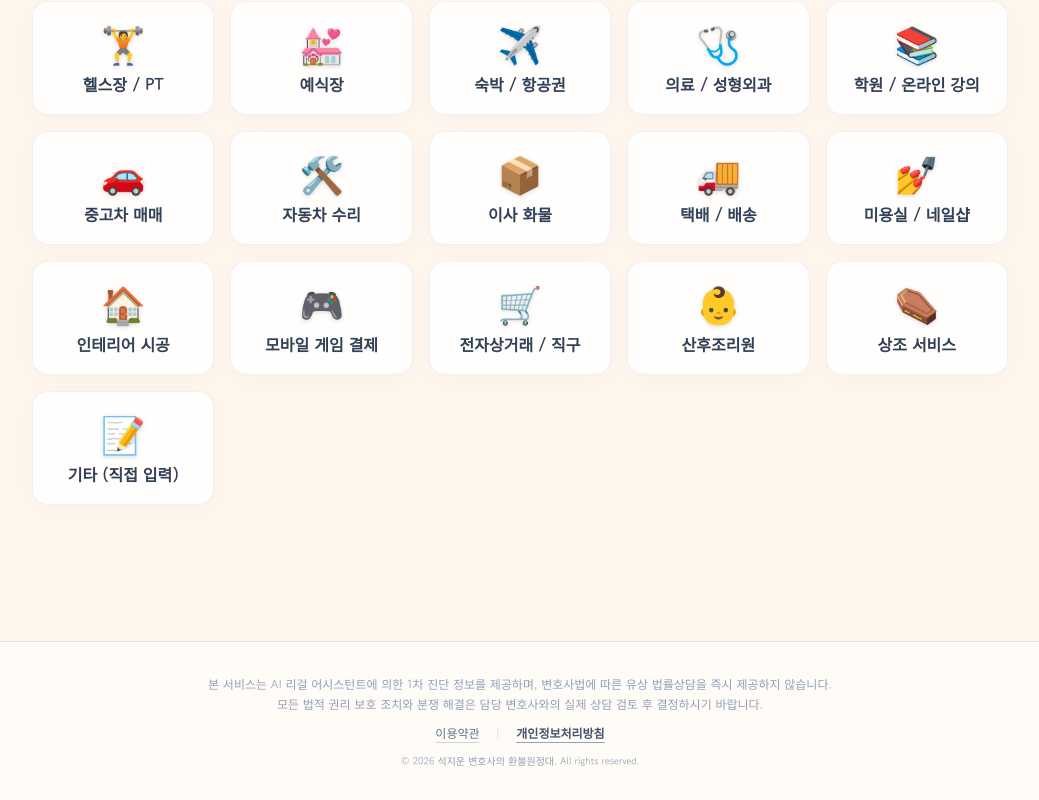
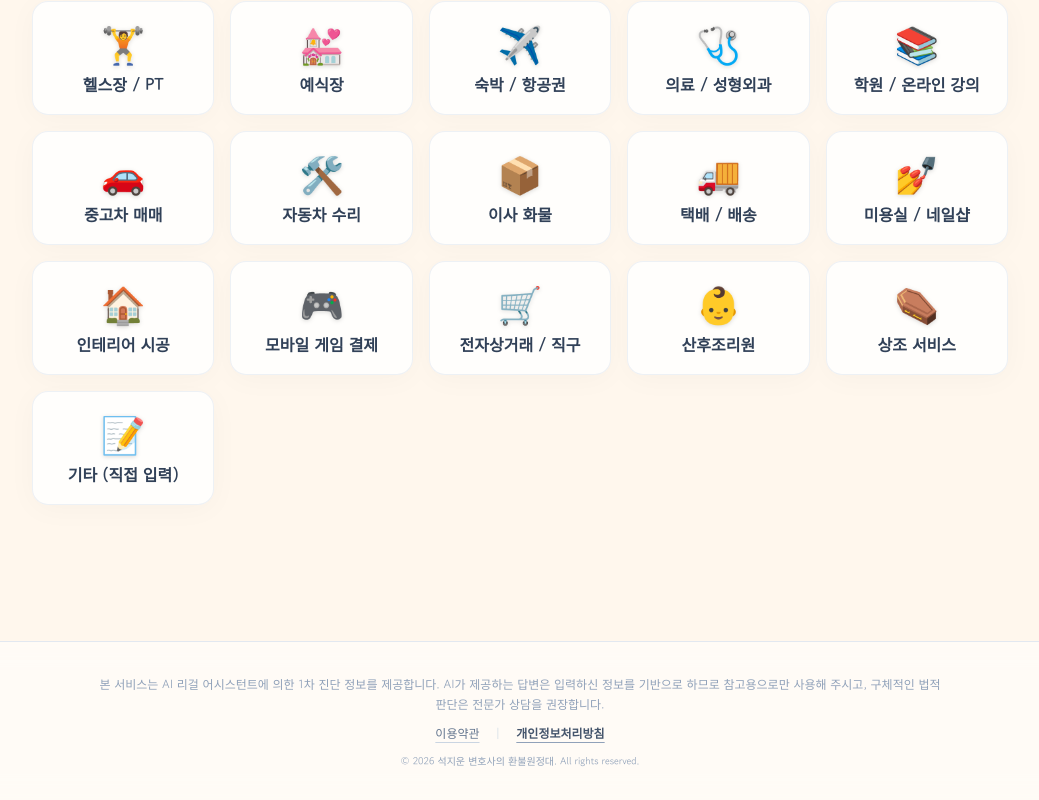
Before and after one commit to gmbro/refund, a Next.js app: page / in a window 1280 px wide. Shown: the part 326-1126 px from the top of the page, without its empty margins (120-1159 px from the left). Built offline with nearby package versions, Linux system fonts and the light colour scheme.

Commit message:
Update footer legal text based on user request

```diff
--- a/src/app/page.tsx
+++ b/src/app/page.tsx
@@ -1022,8 +1022,7 @@ export default function FunnelPage() {
       <footer className="w-full border-t border-slate-200 bg-white/50 backdrop-blur-md py-8 relative z-10">
          <div className="max-w-4xl mx-auto px-6 text-center">
             <p className="text-xs text-slate-400 leading-relaxed mb-3">
-              본 서비스는 AI 리걸 어시스턴트에 의한 1차 진단 정보를 제공하며, 변호사법에 따른 유상 법률상담을 즉시 제공하지 않습니다.
-              <br/>모든 법적 권리 보호 조치와 분쟁 해결은 담당 변호사와의 실제 상담 검토 후 결정하시기 바랍니다.
+              본 서비스는 AI 리걸 어시스턴트에 의한 1차 진단 정보를 제공합니다. AI가 제공하는 답변은 입력하신 정보를 기반으로 하므로 참고용으로만 사용해 주시고, 구체적인 법적 판단은 전문가 상담을 권장합니다.
             </p>
             <div className="flex justify-center gap-4 mb-3">
               <button onClick={() => setShowTerms(true)} className="text-xs text-slate-500 hover:text-slate-800 underline decoration-slate-300 underline-offset-4">이용약관</button>
```
